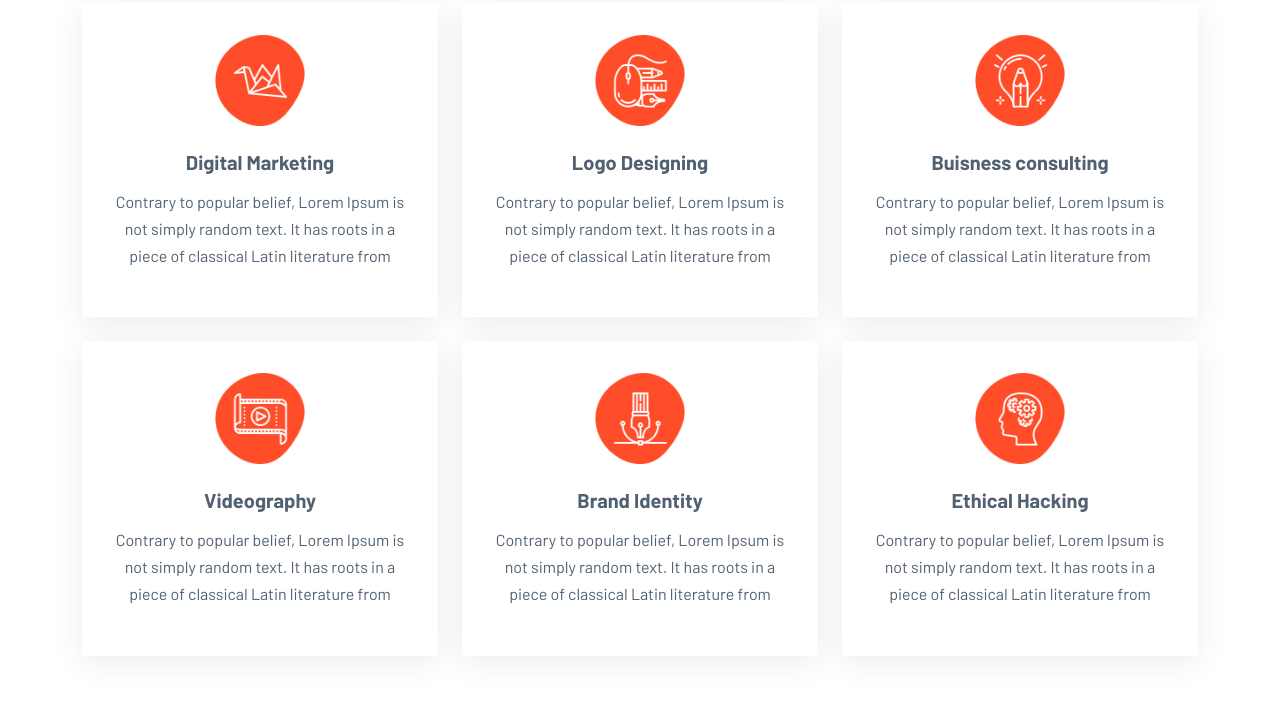
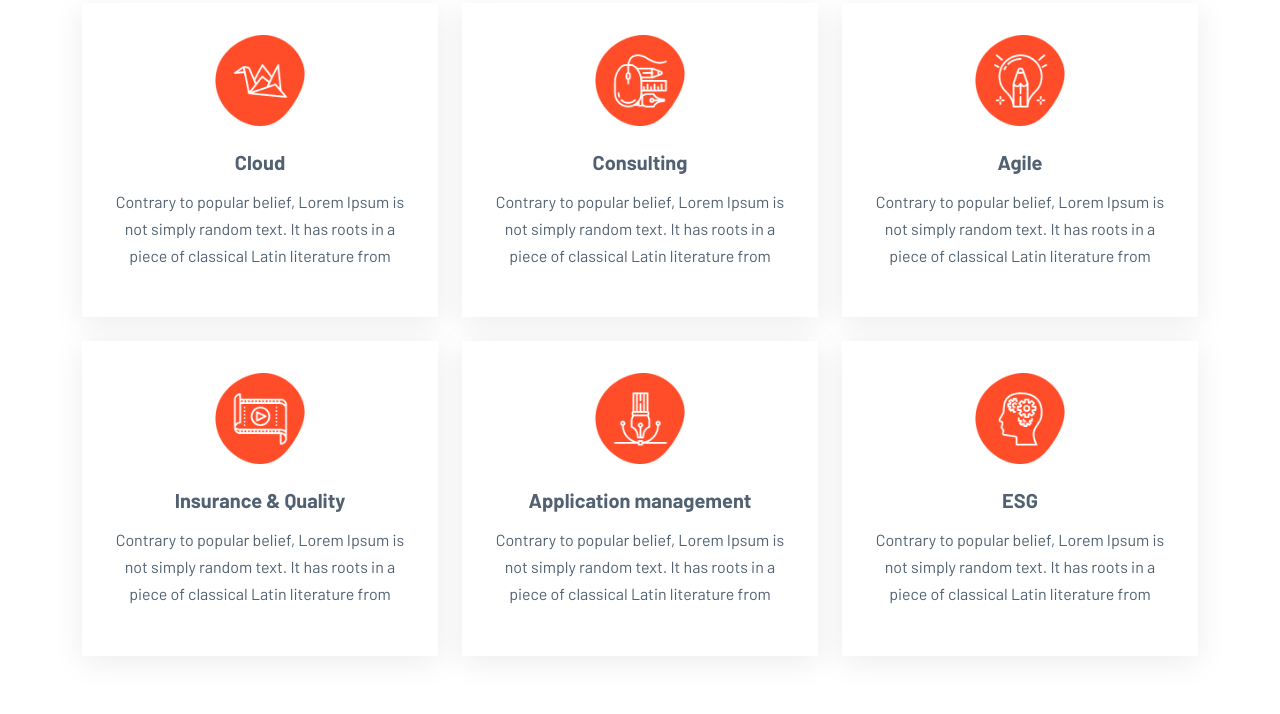
Before and after one commit to sumashu/Bootstrap_5_LTI, a plain HTML site: page index.html in a window 1280 px wide. Shown: the part 2063-2777 px from the top of the page. Drawn offline with nearby package versions, Linux system fonts and the light colour scheme.

Commit message:
second coomit

```diff
--- a/index.html
+++ b/index.html
@@ -129,7 +129,7 @@
                 <div class="info-box">
                   <img src="img/icon6.png" alt="" />
                   <div class="ms-4">
-                    <h5>Cloud</h5>
+                    <h5>Company</h5>
                     <p>
                       It is a long established fact that a reader will be
                       distracted by the readable content of a page
@@ -141,7 +141,7 @@
                 <div class="info-box">
                   <img src="img/icon4.png" alt="" />
                   <div class="ms-4">
-                    <h5>Consulting</h5>
+                    <h5>Events and news</h5>
                     <p>
                       It is a long established fact that a reader will be
                       distracted by the readable content of a page
@@ -153,7 +153,7 @@
                 <div class="info-box">
                   <img src="img/icon5.png" alt="" />
                   <div class="ms-4">
-                    <h5>Cloud and Infrastructure (CIS)</h5>
+                    <h5>Insites</h5>
                     <p>
                       It is a long established fact that a reader will be
                       distracted by the readable content of a page
@@ -215,7 +215,7 @@
           <div class="col-lg-4 col-md-6">
             <div class="service">
               <img src="img/icon1.png" alt="" />
-              <h5>Digital Marketing</h5>
+              <h5>Cloud</h5>
               <p>
                 Contrary to popular belief, Lorem Ipsum is not simply random
                 text. It has roots in a piece of classical Latin literature from
@@ -225,7 +225,7 @@
           <div class="col-lg-4 col-md-6">
             <div class="service">
               <img src="img/icon2.png" alt="" />
-              <h5>Logo Designing</h5>
+              <h5>Consulting</h5>
               <p>
                 Contrary to popular belief, Lorem Ipsum is not simply random
                 text. It has roots in a piece of classical Latin literature from
@@ -235,7 +235,7 @@
           <div class="col-lg-4 col-md-6">
             <div class="service">
               <img src="img/icon3.png" alt="" />
-              <h5>Buisness consulting</h5>
+              <h5>Agile</h5>
               <p>
                 Contrary to popular belief, Lorem Ipsum is not simply random
                 text. It has roots in a piece of classical Latin literature from
@@ -245,7 +245,7 @@
           <div class="col-lg-4 col-md-6">
             <div class="service">
               <img src="img/icon4.png" alt="" />
-              <h5>Videography</h5>
+              <h5>Insurance & Quality </h5>
               <p>
                 Contrary to popular belief, Lorem Ipsum is not simply random
                 text. It has roots in a piece of classical Latin literature from
@@ -255,7 +255,7 @@
           <div class="col-lg-4 col-md-6">
             <div class="service">
               <img src="img/icon5.png" alt="" />
-              <h5>Brand Identity</h5>
+              <h5>Application management</h5>
               <p>
                 Contrary to popular belief, Lorem Ipsum is not simply random
                 text. It has roots in a piece of classical Latin literature from
@@ -265,7 +265,7 @@
           <div class="col-lg-4 col-md-6">
             <div class="service">
               <img src="img/icon6.png" alt="" />
-              <h5>Ethical Hacking</h5>
+              <h5>ESG</h5>
               <p>
                 Contrary to popular belief, Lorem Ipsum is not simply random
                 text. It has roots in a piece of classical Latin literature from
@@ -364,7 +364,7 @@
         </div>
       </div>
       <div class="footer-bottom text-center">
-        <p class="mb-0">Copyright@2020. All rights Reserved</p>
+        <p class="mb-0">Copyright@2022. All rights Reserved</p>
       </div>
     </footer>
 
```
